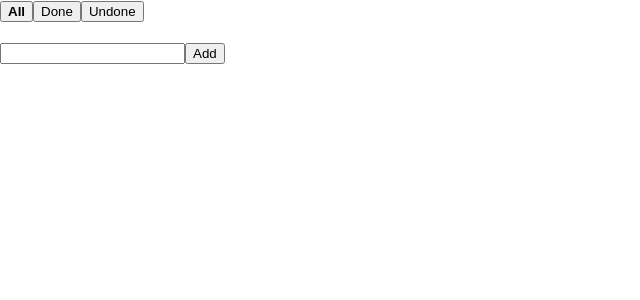
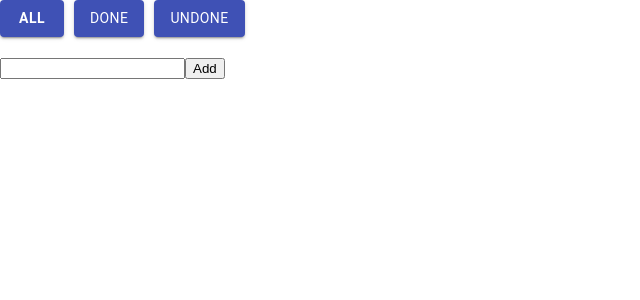
Before and after one commit to cgradusov/todoapp, a React (Create React App) app: page / in a window 1280 px wide. Shown: the top 300 px of the page, without its empty margins (0-640 px from the left). Built offline with nearby package versions, Linux system fonts and the light colour scheme.

Commit message:
style: changed Filter container buttons

```diff
--- a/src/containers/Filter/Filter.js
+++ b/src/containers/Filter/Filter.js
@@ -6,6 +6,7 @@ import {
     filterTodoItemsUndone
 } from './actions';
 import { FILTER_ALL, FILTER_DONE, FILTER_UNDONE } from "./constants";
+import { Button } from '@material-ui/core';
 
 function Filter(props) {
     const { showAllTodo, showDoneTodo, showUndoneTodo, filter } = props;
@@ -15,10 +16,10 @@ function Filter(props) {
     })
 
     return (
-        <div>
-            <button style={isBold(FILTER_ALL)} onClick={showAllTodo}>All</button>
-            <button style={isBold(FILTER_DONE)} onClick={showDoneTodo}>Done</button>
-            <button style={isBold(FILTER_UNDONE)} onClick={showUndoneTodo}>Undone</button>
+        <div style={{ display: 'flex', gap: '10px' }}>
+            <Button variant="contained" color="primary" style={isBold(FILTER_ALL)} onClick={showAllTodo}>All</Button>
+            <Button variant="contained" color="primary" style={isBold(FILTER_DONE)} onClick={showDoneTodo}>Done</Button>
+            <Button variant="contained" color="primary" style={isBold(FILTER_UNDONE)} onClick={showUndoneTodo}>Undone</Button>
         </div>
     )
 }
```
